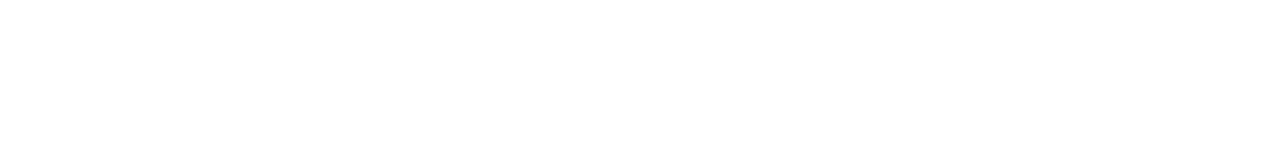
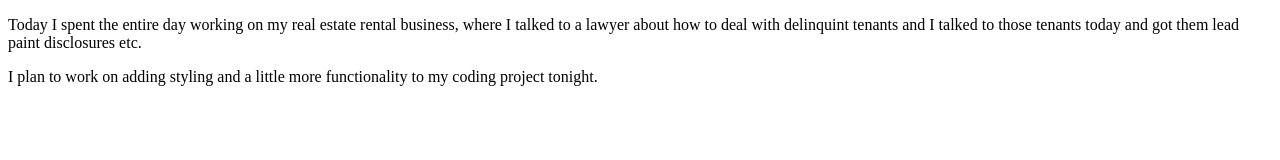
Before and after one commit to jtabb1/2021-09-21-Daily-Coding-Journal, a plain HTML site: page index.html in a window 1280 px wide. Drawn offline with Linux system fonts and the light colour scheme.

Commit message:
Report on what I did today and outline my plans for the rest of tonight.

```diff
--- a/index.html
+++ b/index.html
@@ -7,6 +7,20 @@
     <link href="style.css" rel="stylesheet" type="text/css" />
   </head>
   <body>
+
+    <p>
+      Today I spent the entire day working on my real
+      estate rental business, where I talked to a lawyer
+      about how to deal with delinquint tenants and I
+      talked to those tenants today and got them
+      lead paint disclosures etc.
+    </p>
+
+    <p>
+      I plan to work on adding styling and a little more
+      functionality to my coding project tonight.
+    </p>
+
     <script src="script.js"></script>
   </body>
 </html>
```
